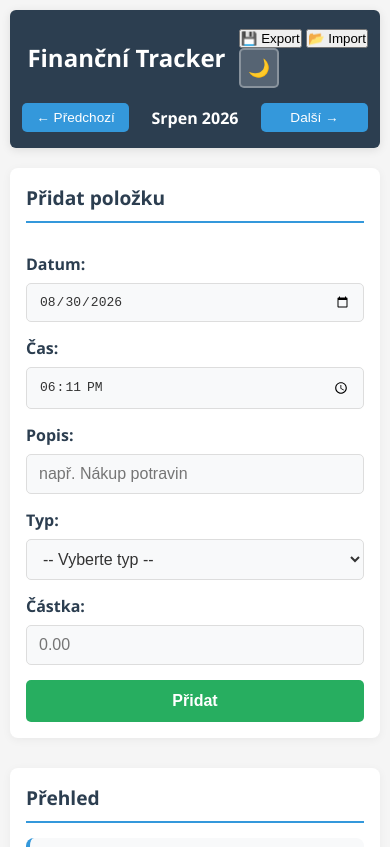
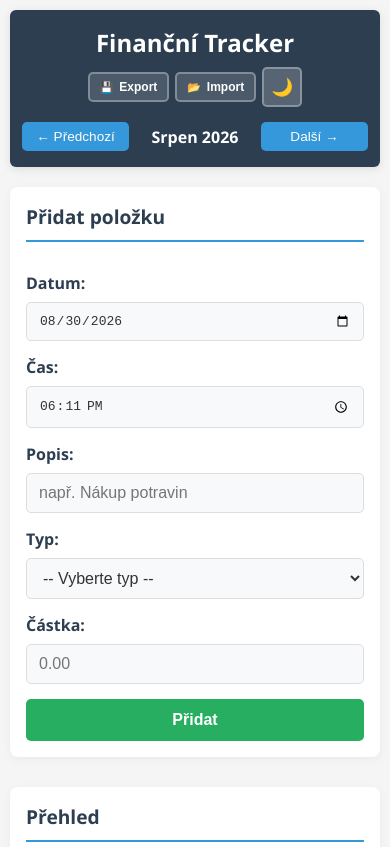
Before and after one commit to mathiastichota2006-spec/finance-tracker, a plain HTML site: page index.html in a window 390 px wide. Shown: the top 847 px of the page. Drawn offline with Linux system fonts and the light colour scheme.

Commit message:
Add import and export feature

```diff
--- a/style.css
+++ b/style.css
@@ -83,6 +83,46 @@ header h1 {
     font-size: 2.5em;
     text-align: center;
     flex: 1;
+}
+
+/* Header Actions Container */
+.header-actions {
+    display: flex;
+    gap: 10px;
+    align-items: center;
+    flex-wrap: wrap;
+    justify-content: center;
+}
+
+/* Action Buttons (Export/Import) */
+.action-btn {
+    background-color: rgba(255, 255, 255, 0.15);
+    color: white;
+    border: 2px solid rgba(255, 255, 255, 0.3);
+    padding: 10px 16px;
+    border-radius: 5px;
+    cursor: pointer;
+    font-size: 0.95em;
+    font-weight: 600;
+    transition: all 0.3s ease;
+    display: flex;
+    align-items: center;
+    gap: 6px;
+    white-space: nowrap;
+}
+
+.action-btn span {
+    font-size: 1.1em;
+}
+
+.action-btn:hover {
+    background-color: rgba(255, 255, 255, 0.25);
+    border-color: rgba(255, 255, 255, 0.5);
+    transform: translateY(-2px);
+}
+
+.action-btn:active {
+    transform: translateY(0);
 }
 
 /* Theme Toggle Button Styles */
@@ -480,11 +520,27 @@ section h2 {
     }
 
     .header-top {
-        flex-direction: row;
-        justify-content: space-between;
+        flex-direction: column;
+        justify-content: center;
         align-items: center;
-        gap: 10px;
+        gap: 12px;
         margin-bottom: 15px;
+    }
+
+    .header-actions {
+        gap: 8px;
+        width: 100%;
+        justify-content: center;
+    }
+
+    .action-btn {
+        font-size: 0.85em;
+        padding: 8px 12px;
+        flex: 0 1 auto;
+    }
+
+    .action-btn span {
+        font-size: 1em;
     }
 
     #themeToggle {
@@ -553,7 +609,22 @@ section h2 {
     }
 
     .header-top {
+        flex-direction: column;
         gap: 8px;
+    }
+
+    .header-actions {
+        gap: 6px;
+        width: 100%;
+    }
+
+    .action-btn {
+        font-size: 0.75em;
+        padding: 6px 10px;
+    }
+
+    .action-btn span {
+        font-size: 0.9em;
     }
 
     #themeToggle {
```
